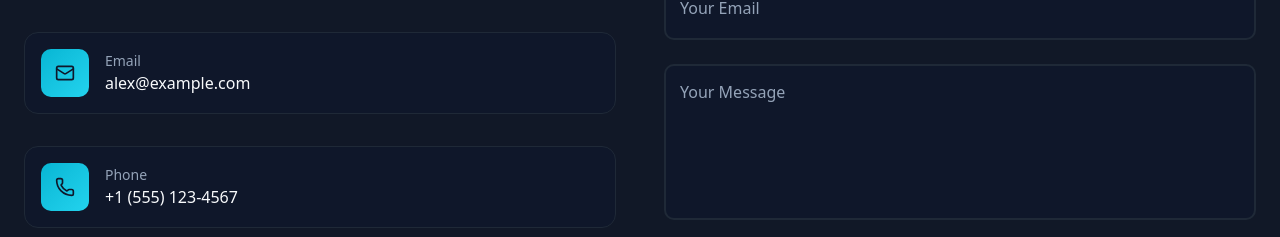
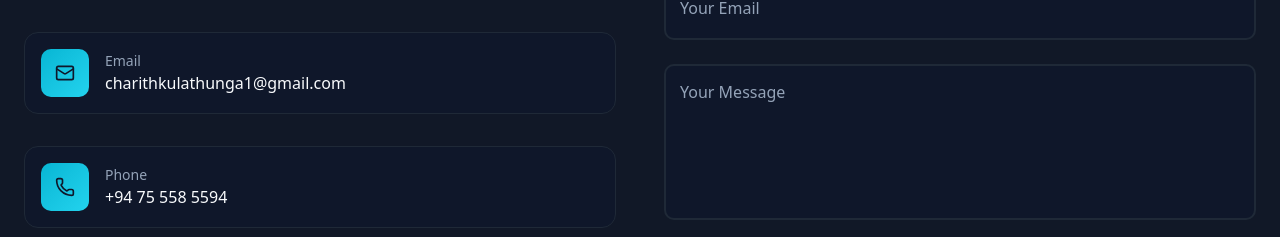
Before and after one commit to KmAC171/My_Portfolio, a React (Vite) app: page / in a window 1280 px wide. Shown: the part 5131-5368 px from the top of the page. Built offline with nearby package versions, Linux system fonts and the light colour scheme.

Commit message:
Update contact information and skills in the portfolio

```diff
--- a/src/components/Contact.tsx
+++ b/src/components/Contact.tsx
@@ -45,20 +45,20 @@ export function Contact() {
     {
       icon: Mail,
       label: 'Email',
-      value: 'alex@example.com',
-      href: 'mailto:alex@example.com',
+      value: 'charithkulathunga1@gmail.com',
+      href: 'mailto:charithkulathunga1@gmail.com',
     },
     {
       icon: Phone,
       label: 'Phone',
-      value: '+1 (555) 123-4567',
-      href: 'tel:+15551234567',
+      value: '+94 75 558 5594',
+      href: 'tel:+94755585594',
     },
     {
       icon: MapPin,
       label: 'Location',
-      value: 'San Francisco, CA',
-      href: '#',
+      value: 'Kandy, Sri Lanka',
+      href: 'https://maps.app.goo.gl/tz1QKwZPoeTYEeKh6',
     },
   ];
 
--- a/src/components/Skills.tsx
+++ b/src/components/Skills.tsx
@@ -15,7 +15,7 @@ const skills = [
   { icon: Code2, name: 'Frontend', techs: ['React', 'TypeScript', 'Tailwind'] },
   { icon: Database, name: 'Backend', techs: ['JavaScript', 'Python', 'Java'] },
   { icon: Palette, name: 'Design', techs: ['Figma', 'Adobe XD', 'Photoshop'] },
-  { icon: Cloud, name: 'Cloud', techs: ['AWS', 'Azure', 'Vercel'] },
+  { icon: Cloud, name: 'Cloud', techs: ['AWS', '', 'Vercel'] },
   { icon: GitBranch, name: 'Version Control', techs: ['Git', 'GitHub', 'GitLab'] },
   { icon: Layers, name: 'Architecture', techs: ['Microservices', 'REST', 'GraphQL'] },
   { icon: Cpu, name: 'DevOps', techs: ['Docker', 'Kubernetes', 'Jenkins'] },
```
